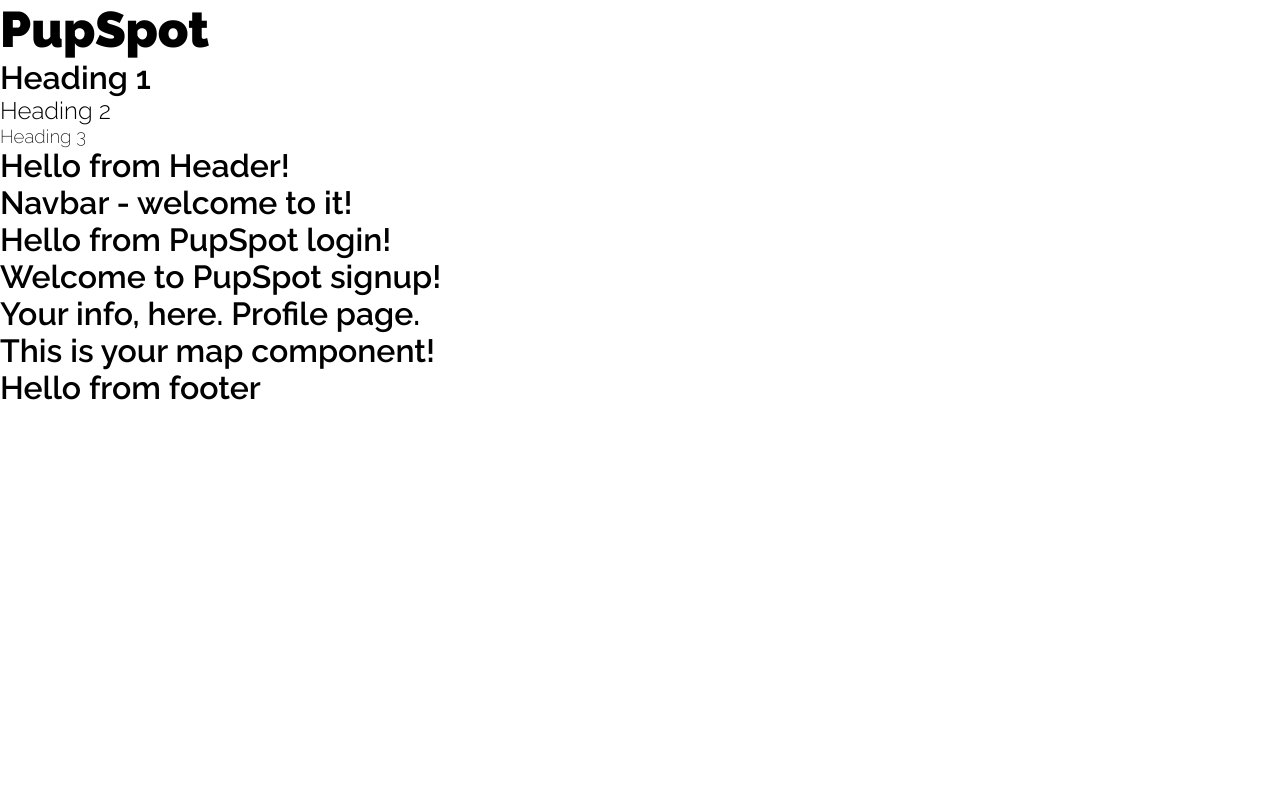
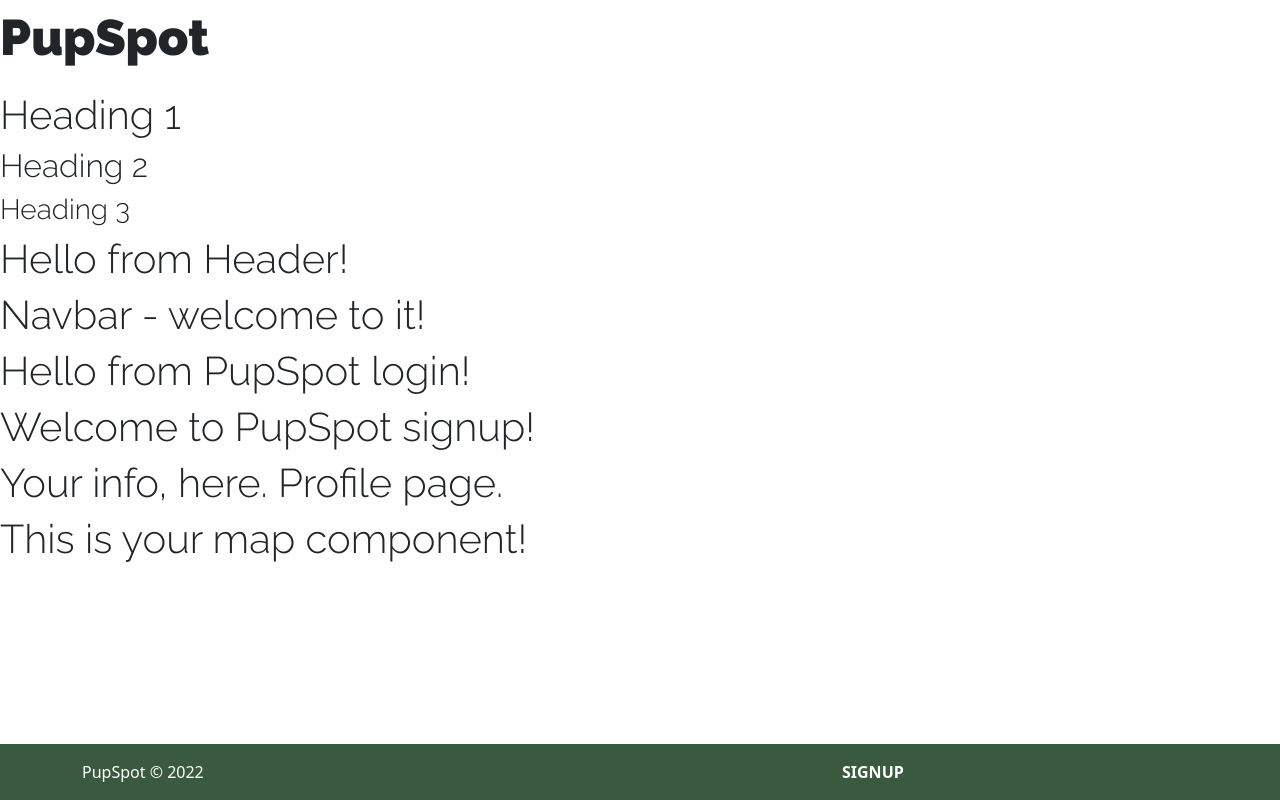
Before and after one commit to davelandey/pupspot, a React (Create React App) app in the folder client/: page / in a window 1280 px wide. Built offline with nearby package versions, Linux system fonts and the light colour scheme.

Commit message:
Thursday

```diff
--- a/client/package.json
+++ b/client/package.json
@@ -6,7 +6,9 @@
     "@testing-library/jest-dom": "^5.16.5",
     "@testing-library/react": "^13.4.0",
     "@testing-library/user-event": "^13.5.0",
+    "bootstrap": "^5.2.2",
     "react": "^18.2.0",
+    "react-bootstrap": "^2.5.0",
     "react-dom": "^18.2.0",
     "react-router": "^6.4.1",
     "react-router-dom": "^6.4.1",
--- a/client/src/App.css
+++ b/client/src/App.css
@@ -2,7 +2,7 @@
 
 /* -----IMPORTS----- */
 
-@import url('https://fonts.googleapis.com/css2?family=Raleway:ital,wght@0,200;0,300;0,600;0,900;1,200;1,300;1,600&display=swap');
+@import url("https://fonts.googleapis.com/css2?family=Raleway:ital,wght@0,200;0,300;0,600;0,900;1,200;1,300;1,600&display=swap");
 
 /* -----PAGE SETUP----- */
 
@@ -15,22 +15,42 @@
 /* -----HEADINGS----- */
 
 .pupSpot-text {
-  font-family: 'Raleway', sans-serif;
+  font-family: "Raleway", sans-serif;
   font-weight: 900;
   font-size: 50px;
 }
 
 h1 {
-  font-family: 'Raleway', sans-serif;
+  font-family: "Raleway", sans-serif;
   font-weight: 600;
 }
 
 h2 {
-  font-family: 'Raleway', sans-serif;
+  font-family: "Raleway", sans-serif;
   font-weight: 300;
 }
 
 h3 {
-  font-family: 'Raleway', sans-serif;
+  font-family: "Raleway", sans-serif;
   font-weight: 200;
 }
+
+/* -----FOOTER----- */
+
+.footer {
+  padding: 1rem;
+  color: white;
+  background-color: #3a5a40;
+  position: fixed;
+  bottom: 0;
+  width: 100%;
+  height: auto;
+}
+
+.signUpLink {
+  text-decoration: none;
+  font-weight: bold;
+}
+
+.copyright {
+}
--- a/client/src/components/Footer.jsx
+++ b/client/src/components/Footer.jsx
@@ -1,10 +1,29 @@
+import React from "react";
+import Signup from "./Signup.jsx";
+import { Col, Row, Container } from "reactstrap";
+
 const Footer = (props) => {
-    return (
+  //Current year for copywrite:
+  const currentYear = new Date().getFullYear();
+  const yearTxt = currentYear === 2022 ? "2022" : "2022 - " + currentYear;
 
-    <>
-    <h1>Hello from footer</h1>
-    </>
-    );
-}
+  return (
+    <div className="footer">
+      <Container>
+        <Row>
+          <Col className="copyright"> PupSpot © {yearTxt}</Col>
+          <Col className="mid"></Col>
+
+          <Col className="signUpLink">
+            {" "}
+            <a style={{ textDecoration: "none", color: "white" }} href="Signup">
+              <span style={{ fontWeight: "bold" }}>SIGNUP</span>
+            </a>
+          </Col>
+        </Row>
+      </Container>
+    </div>
+  );
+};
 
 export default Footer;
```
Also changed, not shown: client/src/App.jsx (+9 -9 lines), client/src/index.js (+7 -6 lines), 1 other file (tests, documents, lock files or other folders).
